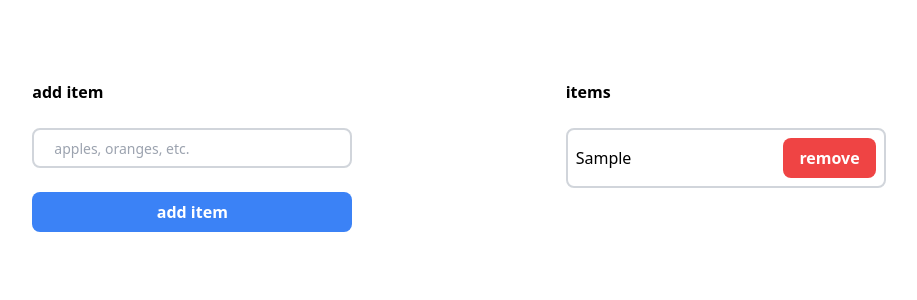
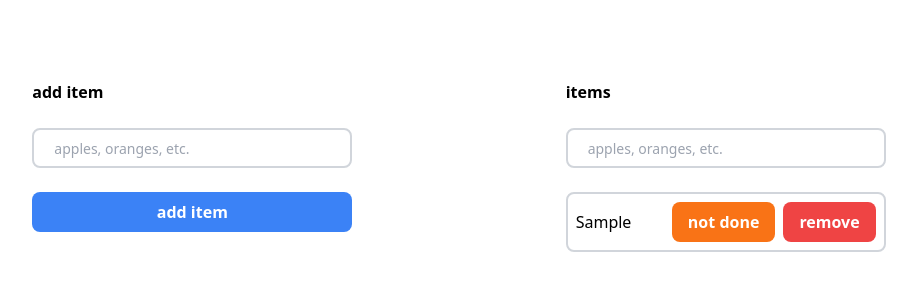
Before and after one commit to tomheaton/react-tutorial, a React (Vite) app: page / in a window 1280 px wide. Both pictures are taken after typing "Sample" into the empty fields and a click on the button "add item". Shown: the top 300 px of the page, without its empty margins (181-1098 px from the left). Built offline with nearby package versions, Linux system fonts and the light colour scheme.

Commit message:
search etc.

```diff
--- a/src/App.tsx
+++ b/src/App.tsx
@@ -1,13 +1,19 @@
-import { type FormEvent, useState } from "react";
+import { type FormEvent, useState, useMemo } from "react";
+
+type Item = {
+  value: string;
+  checked: boolean;
+};
 
 const App: React.FC = () => {
-  const [items, setItems] = useState<string[]>([]);
+  const [items, setItems] = useState<Item[]>([]);
   const [input, setInput] = useState<string>("");
+  const [search, setSearch] = useState<string>("");
 
   const handleAddItem = (e: FormEvent) => {
     e.preventDefault();
     console.log("adding item...");
-    setItems([...items, input]);
+    setItems([...items, { value: input, checked: false }]);
     setInput("");
   };
 
@@ -15,6 +21,23 @@ const App: React.FC = () => {
     console.log("removing item...");
     setItems(items.filter((_, i) => i !== index));
   };
+
+  const handleDoneItem = (index: number) => {
+    console.log("done item...");
+    setItems(
+      items.map((item, i) =>
+        i === index ? { ...item, checked: !item.checked } : item
+      )
+    );
+  };
+
+  const filteredItems = useMemo(
+    () =>
+      items.filter((item) =>
+        item.value.toLowerCase().includes(search.toLowerCase())
+      ),
+    [search, items]
+  );
 
   return (
     <div className="w-full h-screen flex pt-20 justify-evenly">
@@ -42,20 +65,43 @@ const App: React.FC = () => {
       <div className="w-1/4 flex flex-col">
         <p className="font-bold">items</p>
         <br />
-        {!items.length && <p>no items</p>}
+        <input
+          type="text"
+          className="w-full border-2 border-gray-300 bg-white h-10 px-5 pr-16 rounded-lg text-sm focus:outline-none"
+          placeholder="apples, oranges, etc."
+          value={search}
+          onChange={(e) => setSearch(e.target.value)}
+        />
+        <br />
+        {!filteredItems.length && <p>no items</p>}
+        {/* <ul className="list-disc space-y-2 overflow-y-scroll"> */}
         <ul className="list-disc space-y-2">
-          {items.map((item, index) => (
+          {filteredItems.map((item, index) => (
             <li
               key={index}
               className="space-x-2 flex items-center justify-between border-2 border-gray-300 rounded-lg p-2"
             >
-              <p className="break-all">{item}</p>
+              <p className={`break-all ${item.checked && "line-through"}`}>
+                {item.value}
+              </p>
+              <div className="space-x-2">
+                <button
+                  className={`${
+                    item.checked
+                      ? "bg-green-500 hover:bg-green-700"
+                      : "bg-orange-500 hover:bg-orange-700"
+                  } text-white font-bold py-2 px-4 rounded-lg`}
+                  onClick={() => handleDoneItem(index)}
+                >
+                  {item.checked ? "done" : "not done"}
+                </button>
                 <button
                   className="bg-red-500 hover:bg-red-700 text-white font-bold py-2 px-4 rounded-lg"
                   onClick={() => handleRemoveItem(index)}
                 >
                   remove
                 </button>
+              </div>
             </li>
           ))}
         </ul>
```
Lines whose indentation alone changed are shown as unchanged.
